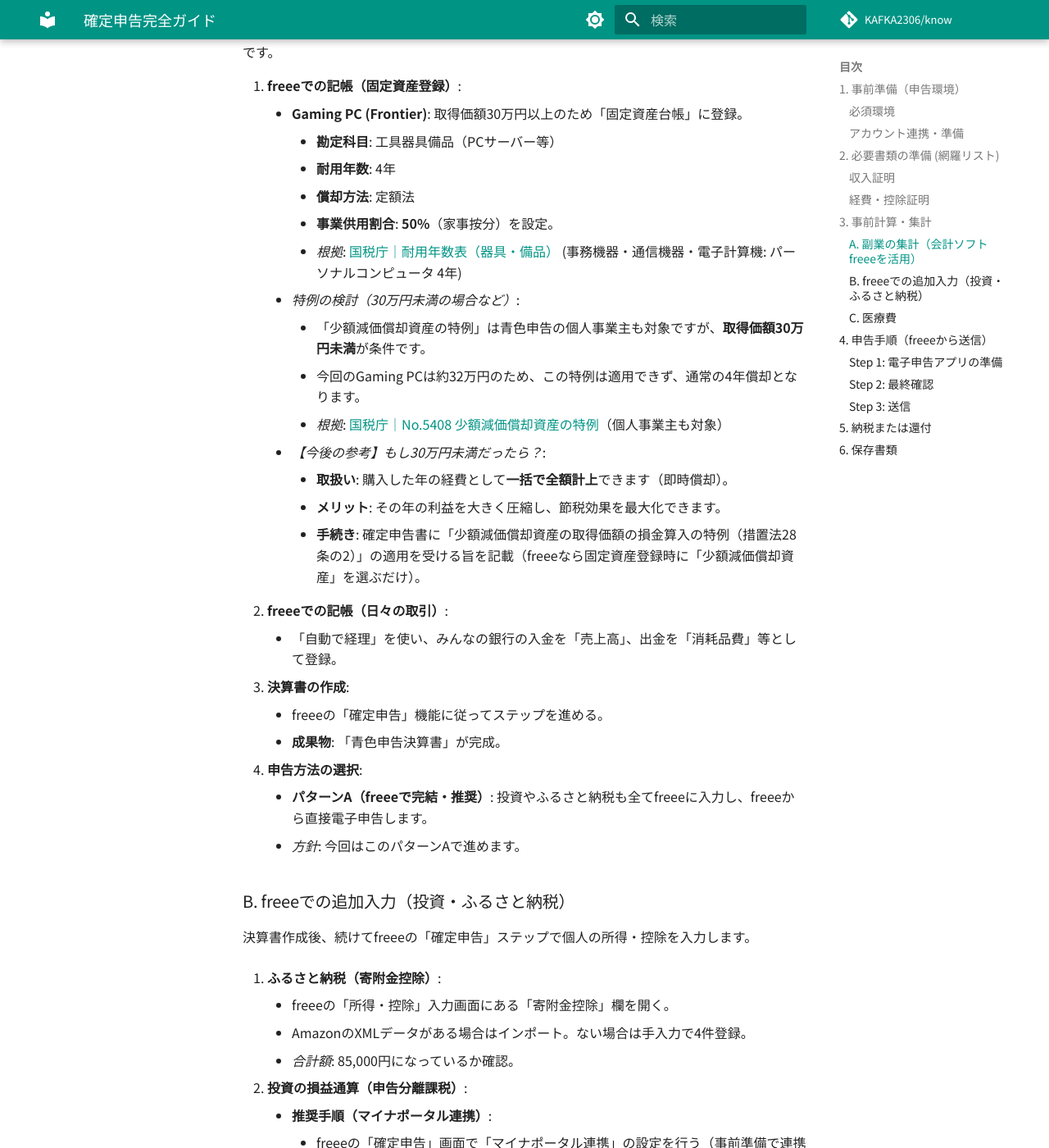
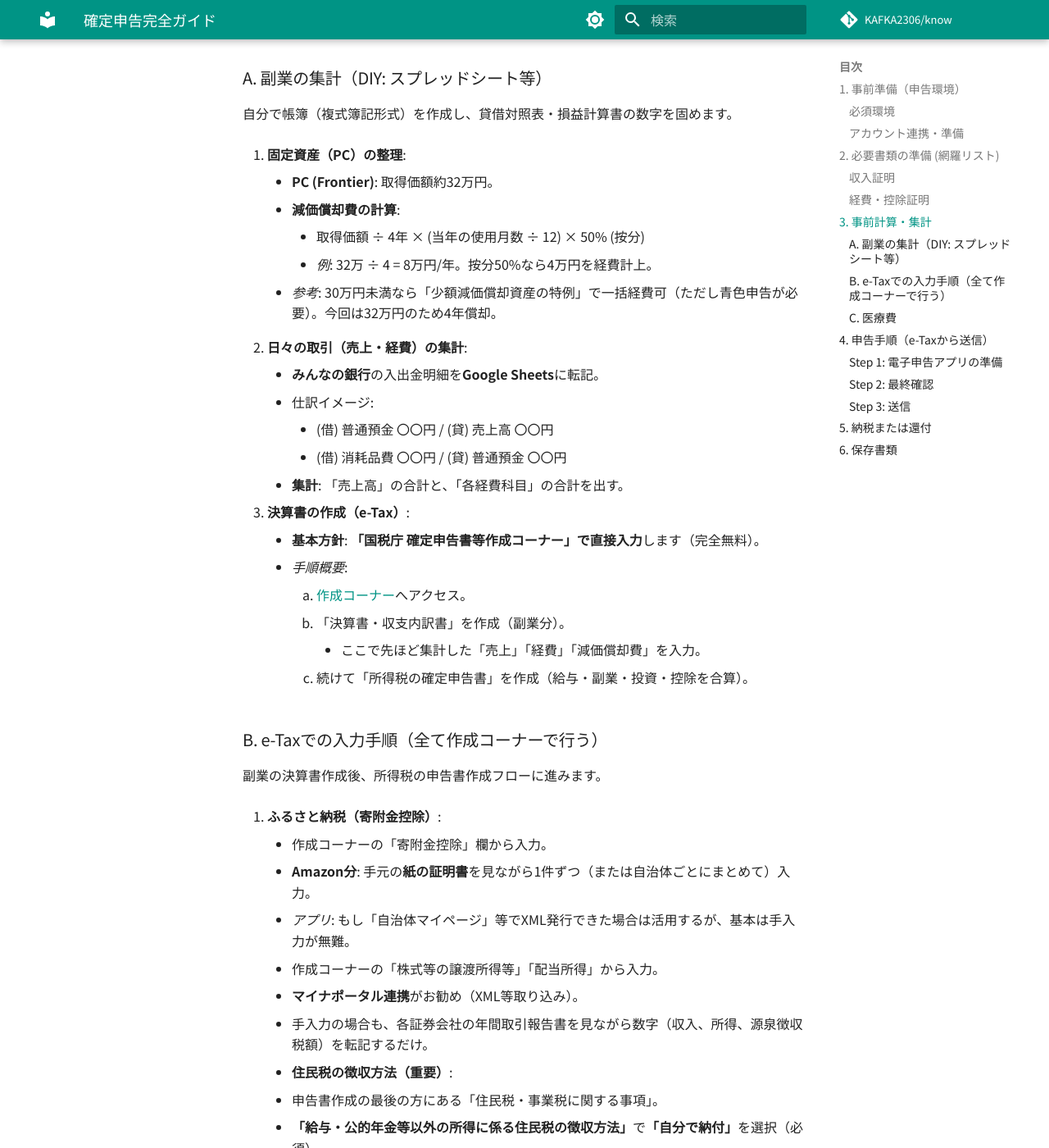
Before and after one commit to KAFKA2306/know, an MkDocs documentation site: the page built from docs/life/tax/guide.md, in a window 1280 px wide and 1400 px high, scrolled down 2014 px. Shown: the whole window at 82% size. Built offline with MkDocs 1.6.1 and Material for MkDocs 9.7.7, drawn with Linux system fonts in a browser that asks for light colours; comment, search, counter and statistics services are not loaded; some of the changed text lies outside the part shown.

Commit message:
docs(tax): pivot to manual freee filing and add paypay payment

```diff
--- a/docs/life/tax/guide.md
+++ b/docs/life/tax/guide.md
@@ -1,6 +1,6 @@
 # 確定申告完全ガイド
 
-あなたの状況（副業：みんなの銀行・Gaming PC資産計上／複式簿記、投資：マネックス・SBI・楽天の損益通算）に合わせた完全手順書。
+あなたの状況（副業：みんなの銀行・PC資産計上／複式簿記、投資：マネックス・SBI・楽天の損益通算）に合わせた完全手順書。
 
 ## 1. 事前準備（申告環境）
 
@@ -12,31 +12,33 @@
 - **PC**: インターネット接続環境（推奨）。
 
 ### アカウント連携・準備
-1. **クラウド会計freeeの準備**: 青色申告（複式簿記）には必須。
-    - **みんなの銀行連携**: 自動同期設定を確認し、未登録の入出金を「自動で経理」で処理する。
-    - **開始残高**: 開業届時の元入金などが正しく設定されているか確認。
-2. **e-Tax利用者識別番号**: freeeから電子申告する場合も必要。初回ログインまたはfreee設定内で取得・確認。
-3. **Mynaportal連携**:
-    - ふるさと納税（e-私書箱）、医療費通知情報、国民年金保険料などのデータを自動取得設定。
+1. **e-Tax（国税庁）の準備**:
+    - **利用者識別番号**: 過去に取得済みか確認（マイナンバーカードがあればログイン可能）。
+    - **Mynaportal連携**:
+        - ふるさと納税（e-私書箱）、医療費通知情報、国民年金保険料などのデータを自動取得設定して、e-Taxサイトで連携させる。
+2. **集計用ツールの準備**:
+    - **Google Sheets**: 自作の帳簿で管理（推奨）。
+    - *Optional*: 会計ソフト（freee等）の無料プランを計算用だけに使う（印刷不可のため）。
 
 ## 2. 必要書類の準備 (網羅リスト)
 
 以下の書類・データを漏れなく手元に用意する。
 
 ### 収入証明
-- **[給与] 源泉徴収票**: 令和7年分（電子交付または書面）。
-- **[副業] みんなの銀行取引明細**: freeeに自動同期済みであることを確認。
+- **[給与] 源泉徴収票**: 令和7年分（2025年分）。定額減税（所得税3万円・住民税1万円/人）の記載があるか確認。
+- **[副業] みんなの銀行取引明細**: e-Tax入力用の集計に必要。
 - **[投資] 年間取引報告書**: **マネックス証券、SBI証券、楽天証券**の3社分。
     - 各社サイトから「電子交付（XMLデータ）」をダウンロードするか、郵送された書面を用意。
 
 ### 経費・控除証明
-- **[経費] Gaming PC購入証憑**: Frontierの領収書・購入明細（約32万円）。
+- **[経費] PC購入証憑**: Frontierの領収書・購入明細（約32万円）。
 - **寄附金控除（ふるさと納税）**: Amazon注文履歴より以下の4件（計85,000円）。
     - 徳島県那賀町: 46,000円
     - 京都府福知山市: 10,000円
     - 山梨県忍野村: 13,000円
     - 宮城県角田市: 16,000円
-    - *証明書*: Amazonの「寄附金控除に関する証明書（XML）」をダウンロードするか、各自治体からの郵送分を用意。
+    - *証明書*: **AmazonはXML発行未対応**（または一部期間のみ）のため、自治体から届く**紙の「寄附金受領証明書」**を必ず保管する。
+    - *参考*: 多くの自治体をまとめるアプリ「**自治体マイページ**」等も存在するが、Amazon連携は不完全な場合があるため紙が確実。
     - **重要**: 確定申告をするため**ワンストップ特例は無効**になります。必ず全て申告してください。
 - **企業型DC（マッチング拠出）**: マッチング拠出分は源泉徴収票の「社会保険料等の金額」に含まれているため、証明書等の追加提出は不要（源泉徴収票通りに入力すれば適応される）。
 - **医療費控除**: 今回は対象外（0円のため準備不要）。
@@ -46,73 +48,62 @@
 
 作成コーナーでの入力前に数値を確定させる。
 
-### A. 副業の集計（会計ソフトfreeeを活用）
-開業届・青色申告承認申請をfreeeで行っているため、**freeeで決算書を作成するのが最も効率的**です。
+### A. 副業の集計（DIY: スプレッドシート等）
+自分で帳簿（複式簿記形式）を作成し、貸借対照表・損益計算書の数字を固めます。
 
-1. **freeeでの記帳（固定資産登録）**:
-    - **Gaming PC (Frontier)**: 取得価額30万円以上のため「固定資産台帳」に登録。
-        - **勘定科目**: 工具器具備品（PCサーバー等）
-        - **耐用年数**: 4年
-        - **償却方法**: 定額法
-        - **事業供用割合**: **50%**（家事按分）を設定。
-        - *根拠*: [国税庁｜耐用年数表（器具・備品）](https://www.nta.go.jp/taxes/shiraberu/taxanswer/shotoku/2100.htm) (事務機器・通信機器・電子計算機: パーソナルコンピュータ 4年)
-    - *特例の検討（30万円未満の場合など）*:
-        - 「少額減価償却資産の特例」は青色申告の個人事業主も対象ですが、**取得価額30万円未満**が条件です。
-        - 今回のGaming PCは約32万円のため、この特例は適用できず、通常の4年償却となります。
-        - *根拠*: [国税庁｜No.5408 少額減価償却資産の特例](https://www.nta.go.jp/taxes/shiraberu/taxanswer/hojin/5408.htm)（個人事業主も対象）
-    - *【今後の参考】もし30万円未満だったら？*:
-        - **取扱い**: 購入した年の経費として**一括で全額計上**できます（即時償却）。
-        - **メリット**: その年の利益を大きく圧縮し、節税効果を最大化できます。
-        - **手続き**: 確定申告書に「少額減価償却資産の取得価額の損金算入の特例（措置法28条の2）」の適用を受ける旨を記載（freeeなら固定資産登録時に「少額減価償却資産」を選ぶだけ）。
-2. **freeeでの記帳（日々の取引）**:
-    - 「自動で経理」を使い、みんなの銀行の入金を「売上高」、出金を「消耗品費」等として登録。
-3. **決算書の作成**:
-    - freeeの「確定申告」機能に従ってステップを進める。
-    - **成果物**: 「青色申告決算書」が完成。
-4. **申告方法の選択**:
-    - **パターンA（freeeで完結・推奨）**: 投資やふるさと納税も全てfreeeに入力し、freeeから直接電子申告します。
-    - *方針*: 今回はこのパターンAで進めます。
+1. **固定資産（PC）の整理**:
+    - **PC (Frontier)**: 取得価額約32万円。
+    - **減価償却費の計算**:
+        - 取得価額 ÷ 4年 × (当年の使用月数 ÷ 12) × 50% (按分)
+        - *例*: 32万 ÷ 4 = 8万円/年。按分50%なら4万円を経費計上。
 
-### B. freeeでの追加入力（投資・ふるさと納税）
-決算書作成後、続けてfreeeの「確定申告」ステップで個人の所得・控除を入力します。
+    - *参考*: 30万円未満なら「少額減価償却資産の特例」で一括経費可（ただし青色申告が必要）。今回は32万円のため4年償却。
+
+2. **日々の取引（売上・経費）の集計**:
+    - **みんなの銀行**の入出金明細を**Google Sheets**に転記。
+    - 仕訳イメージ:
+        - (借) 普通預金 〇〇円 / (貸) 売上高 〇〇円
+        - (借) 消耗品費 〇〇円 / (貸) 普通預金 〇〇円
+    - **集計**: 「売上高」の合計と、「各経費科目」の合計を出す。
+
+3. **決算書の作成（e-Tax）**:
+    - **基本方針**: **「国税庁 確定申告書等作成コーナー」で直接入力**します（完全無料）。
+    - *手順概要*:
+        1. [作成コーナー](https://www.keisan.nta.go.jp/kyoutu/ky/sm/top)へアクセス。
+        2. 「決算書・収支内訳書」を作成（副業分）。
+            - ここで先ほど集計した「売上」「経費」「減価償却費」を入力。
+        3. 続けて「所得税の確定申告書」を作成（給与・副業・投資・控除を合算）。
+
+### B. e-Taxでの入力手順（全て作成コーナーで行う）
+副業の決算書作成後、所得税の申告書作成フローに進みます。
 
 1. **ふるさと納税（寄附金控除）**:
-    - freeeの「所得・控除」入力画面にある「寄附金控除」欄を開く。
-    - AmazonのXMLデータがある場合はインポート。ない場合は手入力で4件登録。
-    - *合計額*: 85,000円になっているか確認。
+    - 作成コーナーの「寄附金控除」欄から入力。
+    - **Amazon分**: 手元の**紙の証明書**を見ながら1件ずつ（または自治体ごとにまとめて）入力。
+    - *アプリ*: もし「自治体マイページ」等でXML発行できた場合は活用するが、基本は手入力が無難。
 
-2. **投資の損益通算（申告分離課税）**:
-    - **推奨手順（マイナポータル連携）**:
-        - freeeの「確定申告」画面で「マイナポータル連携」の設定を行う（事前準備で連携済みならスムーズ）。
-        - 「特定口座年間取引報告書」のデータを取得ボタンから一括取り込み。
-        - マネックス、SBI、楽天の3社分のデータが自動で反映されているか確認。
-    - *手入力の場合（連携できない時）*:
-        - 「確定申告書類の作成」画面で、「申告分離課税」セクションを探す。
-        - **「株式等の譲渡所得」**および**「配当所得」**の欄に、3社分の年間取引報告書の内容（収入金額、所得金額、源泉徴収税額）を入力。
-        - **注意**: 「配当所得」もここで申告分離課税として入力し、損益通算を行う設定にする（「総合課税」を選ばないよう注意）。
-    - *根拠*: [国税庁｜No.1474](https://www.nta.go.jp/taxes/shiraberu/taxanswer/shotoku/1474.htm)
-
+    - 作成コーナーの「株式等の譲渡所得等」「配当所得」から入力。
+    - **マイナポータル連携**がお勧め（XML等取り込み）。
+    - 手入力の場合も、各証券会社の年間取引報告書を見ながら数字（収入、所得、源泉徴収税額）を転記するだけ。
 3. **住民税の徴収方法（重要）**:
-    - freeeの申告書作成画面後半、「住民税・事業税に関する事項」の設定箇所。
-    - **「給与・公的年金等以外の所得に係る住民税の徴収方法」**で**「自分で納付」**にチェックを入れる。
-    - *根拠*: [地方税法](https://elaws.e-gov.go.jp/document?lawid=325AC0000000226)
+    - 申告書作成の最後の方にある「住民税・事業税に関する事項」。
+    - **「給与・公的年金等以外の所得に係る住民税の徴収方法」**で**「自分で納付」**を選択（必須）。
 
 ### C. 医療費
 - 今回は0円のため入力不要。
 
-## 4. 申告手順（freeeから送信）
+## 4. 申告手順（e-Taxから送信）
 
-freeeの画面指示に従って進める。
+作成コーナーの最後で送信します。
 
 ### Step 1: 電子申告アプリの準備
-1. freeeのスマホアプリ（電子申告用）を準備。
-2. PC画面のQRコードをスマホで読み取り、マイナンバーカードをセットして認証。
+1. **マイナンバーカード認証**: スマホでQRを読み取るか、ICカードリーダーを使用。
 
 ### Step 2: 最終確認
 1. 作成された確定申告書（PDFプレビュー）を確認。
     - 第一表：給与所得、事業所得、配当・譲渡所得等が反映されているか。
-    - 第二表：住民税が「自分で納付」になっているか（該当箇所に丸がついているか）。
     - 第三表（分離課税用）：投資の損益通算がされているか。
+    - **定額減税**: 令和7年分（2025年分）の定額減税額が正しく反映されているか確認（入力画面または確認画面に出てくるはず）。
 
 ### Step 3: 送信
 1. マイナンバーカードの「署名用電子証明書パスワード」（英数字）を入力して送信。
@@ -120,15 +111,18 @@
 
 ## 5. 納税または還付
 
-- **還付の場合**: freeeに入力した受取口座（みんなの銀行等）へ1〜2ヶ月後に入金。
-- **納税の場合**: 3月15日までに納付。freeeからQRコードを出してコンビニ支払いや、クレカ払いのリンクへ飛べる場合あり。
+- **還付の場合**: 申告時に入力した口座へ振込。
+- **納税の場合**: **スマホアプリ納付（PayPay）**で支払う。
+    - **手数料**: 0円（完全無料）。
+    - **手順**: e-Tax送信後の「受信通知」または「納付区分番号通知」から「スマホアプリ納付」を選択し、PayPayで決済。
+    - *Note*: 上限30万円。ポイント払いは不可（残高チャージ必要）。クレカ納付は手数料がかかるため回避。
 
 ## 6. 保存書類
 税務署への提出は不要だが、**7年間**の自宅保存義務がある。
 *根拠*: [国税庁｜記帳や帳簿等保存・青色申告](https://www.nta.go.jp/taxes/shiraberu/taxanswer/shotoku/2070.htm)
 
-1. 確定申告書等の控え（freeeからPDFダウンロードして保存）
-2. 青色申告決算書
+1. 確定申告書等の控え（PDFダウンロードして保存）
+2. 青色申告決算書（作成コーナーで作ったPDF）
 3. 寄附金受領証明書
 4. 特定口座年間取引報告書（3社分）
     - *注*: マイナポータル連携でXML取得した場合も、電子データの保存またはいつでも閲覧できる状態が必要。
```
